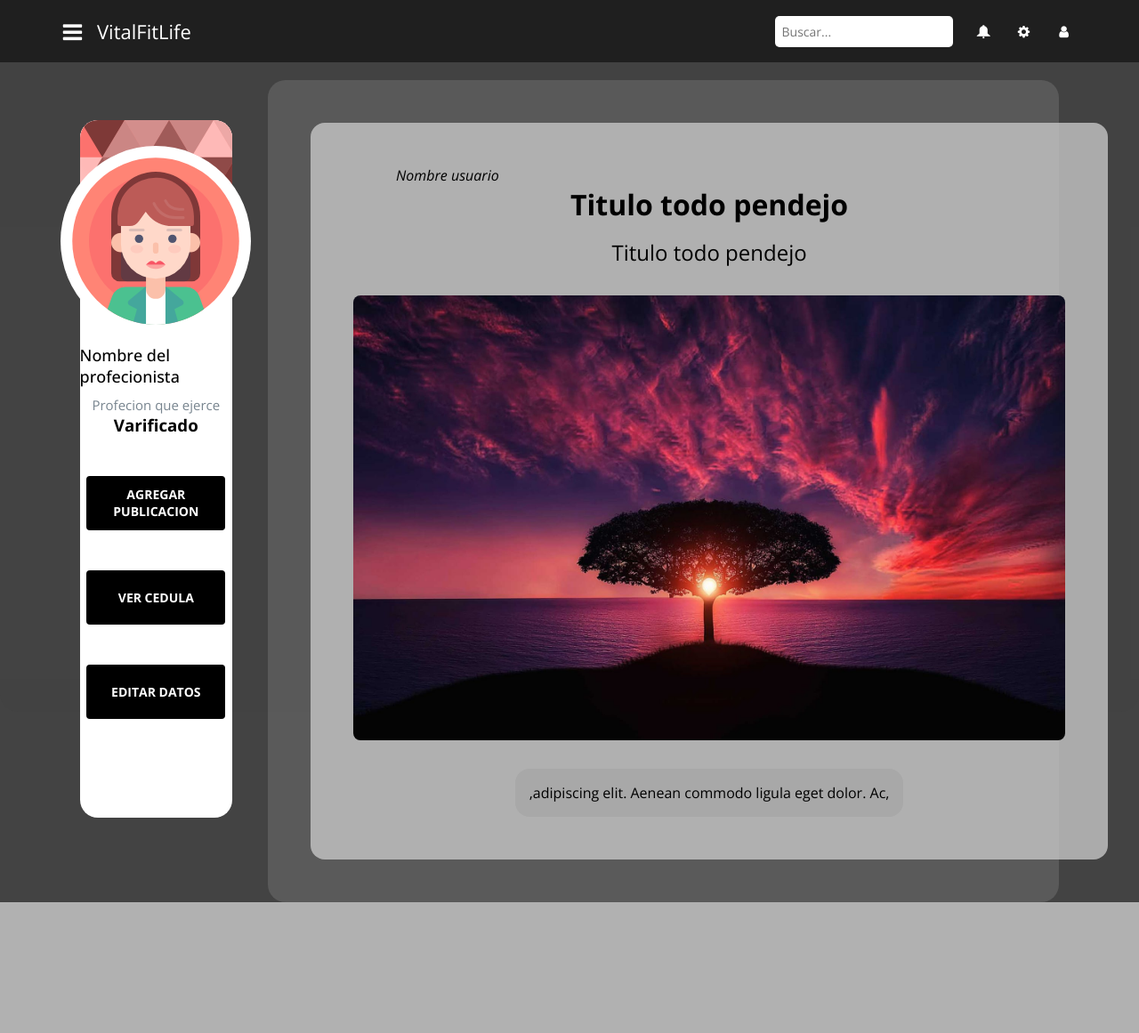
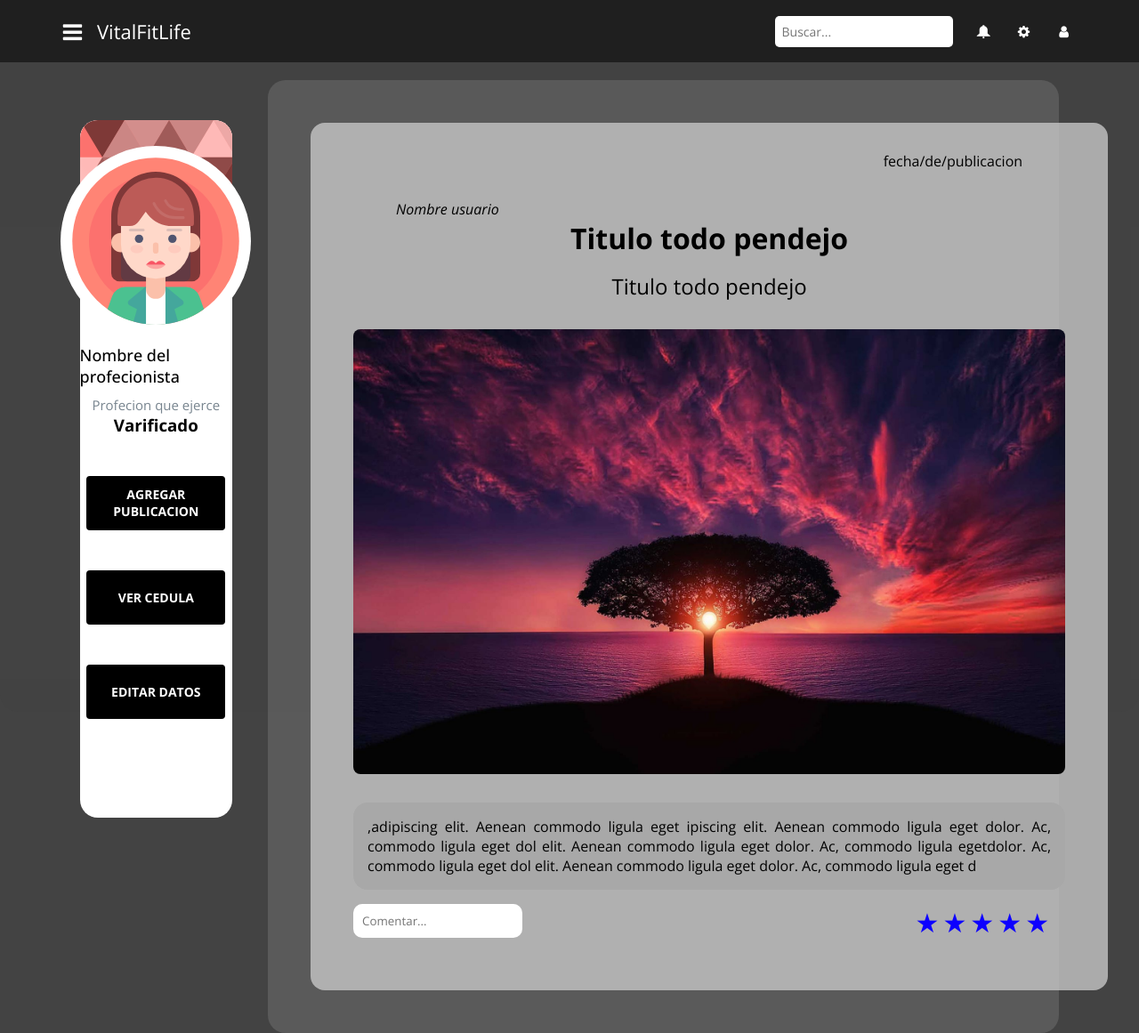
Before and after one commit to CarlosManuelEusebioAlejo/proyecto_integrador_2, a PHP site: page /interfaceAdmin.html in a window 1280 px wide. Shown: the whole page at 89% size. Before the commit the page ends 1014 px from the top, so only its background shows below. Run offline with PHP 8.4, Linux system fonts and the light colour scheme.

Commit message:
Agrege la puntuacion en estrellas del 1-5 estrellas

```diff
--- a/proyecto_integrador_2.0/interfaceAdmin/css/style.css
+++ b/proyecto_integrador_2.0/interfaceAdmin/css/style.css
@@ -15,6 +15,8 @@
     /*Textos*/
     --fondoPublicacion: #cacacac5;
     --fondoTexto: #a8a8a8;
+    --IluminacionComentarios1: #c2c2c2;
+    --IluminacionComentarios2: hsl(0, 0%, 0%);
 
     /*Variables de tipografias*/
     --tipografias1: system-ui, -apple-system, BlinkMacSystemFont, 'Segoe UI', Roboto, Oxygen, Ubuntu, Cantarell, 'Open Sans', 'Helvetica Neue', sans-serif;
@@ -204,6 +206,13 @@ body{
     padding: 1rem 0rem 0rem 3rem; /*Separaciones entre los titulos*/
     font-style: italic;
 }
+.fecha{
+    padding: 0rem 3rem 1rem 3rem;
+    font-size: 1rem;
+    font-weight: lighter;
+    text-align: right;
+
+}
 .tituloPublicacion{
     padding: 0rem 3rem 1rem 3rem;
     font-size: 2rem;
@@ -234,13 +243,14 @@ body{
 /*Texto publicaion*/
 .textoP{
     padding: 1rem 3rem 3rem 3rem;
-    display: flex;
+    display: grid;
     border-radius: 0 0 1rem 1rem; /*Bordes redondeados*/
     justify-content: center;
     background-color: var(--fondoPublicacion);
 
 }
 .textoPublicacion{
+    width: 50rem;
     background-color: var(--fondoTexto);
     padding: 1rem 1rem 1rem 1rem;
     display: flex;
@@ -253,7 +263,86 @@ body{
     font-size: auto;
     text-align: justify;
 }
+.cuadro-comentarios{
+  display: flex;
+  justify-content:space-between;
 
+}
+.comentarios{
+
+    padding: 1rem 1rem 0.5rem 0rem;
+    border-radius: 0 0 1rem 1rem; /*Bordes redondeados*/
+    /* justify-content: center; */
+    /* background-color: var(--fondoTexto); */
+    /* justify-content: left; */
+}
+/* comentarios */
+.input {
+    max-width: 190px;
+    background-color: white;
+    border: none;
+    padding: 10px;
+    border-radius: 10px;
+    outline: none;
+    color: var(--fondoTexto);
+  }
+
+  .input:focus {
+    animation: rotateShadow 2s infinite linear;
+  }
+  /* minacion de comentarios */
+  @keyframes rotateShadow {
+    0% {
+      box-shadow: -2px -2px 8px 1px var(--IluminacionComentarios1), 2px 2px 8px 1px var(--IluminacionComentarios2);
+    }
+    25% {
+      box-shadow: -2px 2px 8px 1px var(--IluminacionComentarios1), 2px -2px 8px 1px var(--IluminacionComentarios2);
+    }
+    50% {
+      box-shadow: 2px 2px 8px 1px var(--IluminacionComentarios1), -2px -2px 8px 1px var(--IluminacionComentarios2);
+    }
+    75% {
+      box-shadow: 2px -2px 8px 1px var(--IluminacionComentarios1), -2px 2px 8px 1px var(--IluminacionComentarios2);
+    }
+    100% {
+      box-shadow: -2px -2px 8px 1px var(--IluminacionComentarios1), 2px 2px 8px 1px var(--IluminacionComentarios2);
+    }
+  }
+
+  /* puntuacion en estrellas */
+  .rating {
+    flex-direction: row-reverse;
+   /* Reverse the order of the stars */
+    font-size: 0;
+    /* justify-content: right;  */
+    /* Padding de los lados */
+    padding: 1rem 1rem 0.5rem 0rem;
+  }
+
+  .rating input[type="radio"] {
+    display: none;
+   /* Hide the radio buttons */
+  }
+
+  .rating label {
+    font-size: 30px;
+    color: rgb(13, 0, 255);
+   /* Empty star color */
+    margin: 0 2px;
+    cursor: pointer;
+  }
+
+  .rating label:before {
+    content: "\2605";
+   /* Unicode character for filled star */
+  }
+
+  .rating input[type="radio"]:checked ~ label:before {
+    content: "\2606";
+   /* Unicode character for empty star */
+    color: #016bf5;
+   /* Filled star color */
+  }
 
 /*Carta de presentacion, admin*/
 .sub-menu1{
--- a/proyecto_integrador_2.0/interfaceAdmin/interfaceAdmin.html
+++ b/proyecto_integrador_2.0/interfaceAdmin/interfaceAdmin.html
@@ -52,10 +52,11 @@
 
         <!--Publicaciones----------------------------------------------------------------->
         <!-------------------------------------------------------------------------------->
-        <div class="sub-menu2">
+        <form class="sub-menu2">
                 <section class="menu-publicaciones">
                     <div class="publicacion">
                         <div class="encabezados">
+                            <section class="fecha">fecha/de/publicacion</section>
                             <section class="nombre">Nombre usuario</section>
                             <section class="tituloPublicacion">Titulo todo pendejo </section>
                             <section class="tituloSubtitulo">Titulo todo pendejo </section>
@@ -65,12 +66,29 @@
                         </div>
                         <div class="textoP">
                             <div class="textoPublicacion">
-                                <p>,adipiscing elit. Aenean commodo ligula eget dolor. Ac, </p>
+                                <p>,adipiscing elit. Aenean commodo ligula eget ipiscing elit. Aenean commodo ligula eget dolor. Ac, commodo ligula eget dol elit. Aenean commodo ligula eget dolor. Ac, commodo ligula egetdolor. Ac, commodo ligula eget dol elit. Aenean commodo ligula eget dolor. Ac, commodo ligula eget d </p>
                             </div>
+                            <!--Puntuacion y comentarios----------------------------------------------->
+                            <div  class="cuadro-comentarios">
+                                <div class="comentarios"><input placeholder="Comentar..." class="input" type="text"></div>
+                                <div class="rating">
+                                    <label for="star5"></label>
+                                    <input value="5" name="rating" id="star5" type="radio">
+                                    <label for="star4"></label>
+                                    <input value="4" name="rating" id="star4" type="radio">
+                                    <label for="star3"></label>
+                                    <input value="3" name="rating" id="star3" type="radio">
+                                    <label for="star2"></label>
+                                    <input value="2" name="rating" id="star2" type="radio">
+                                    <label for="star1"></label>
+                                    <input value="1" name="rating" id="star1" type="radio">
+                                </div>
+                            </div>
+                            <!--Puntuacion y comentarios----------------------------------------------->
                         </div>
                     </div>
                 </section><!--menu-publicaciones-->
-        </div><!--sub-menu2-->
+        </form><!--sub-menu2-->
         <!--Publicaciones----------------------------------------------------------------->
         <!-------------------------------------------------------------------------------->
     </div><!--menu-principal-->
```
